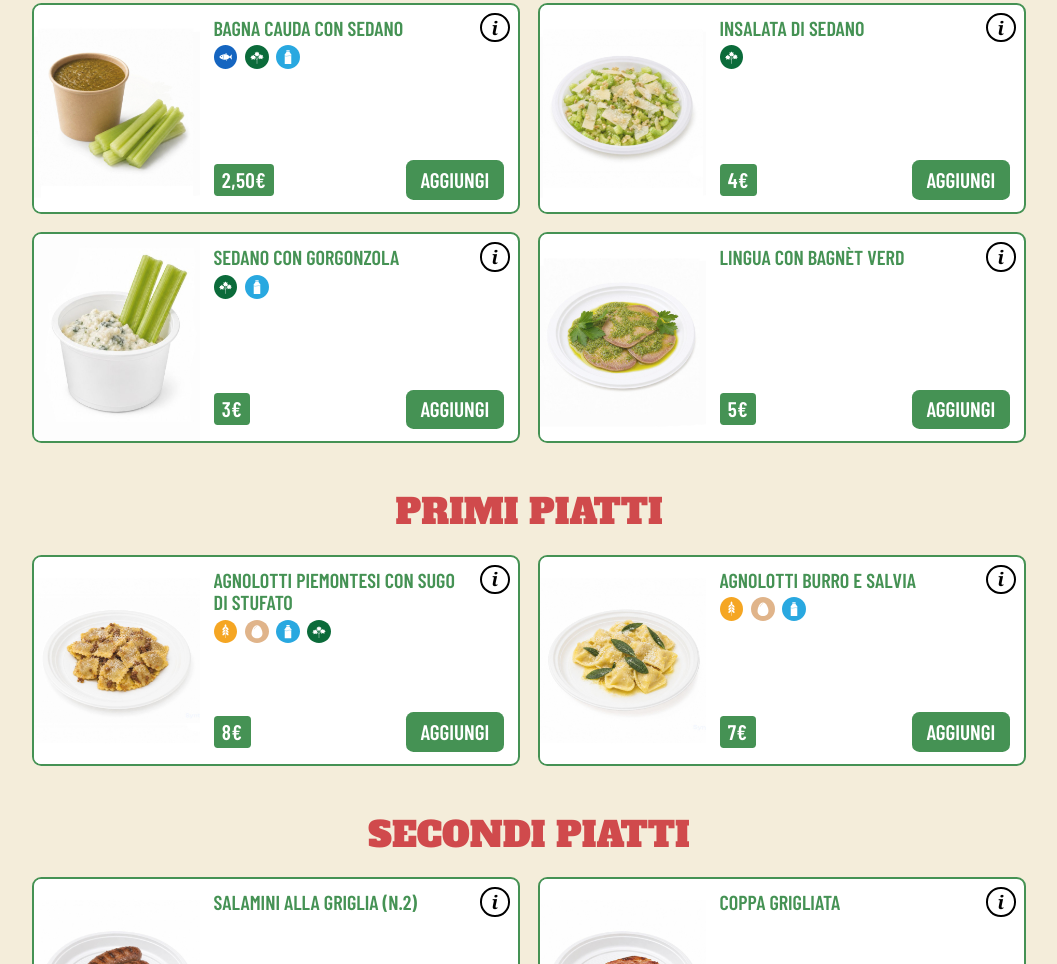
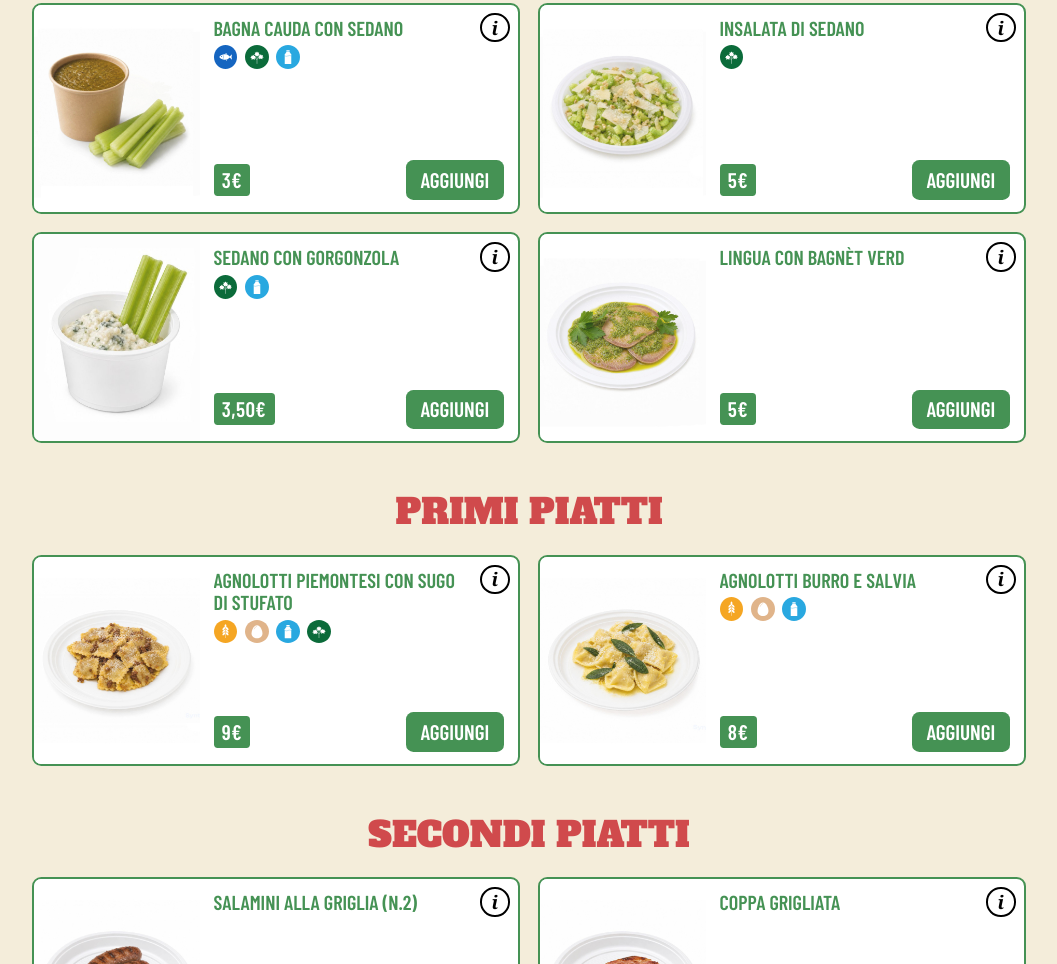
Before and after one commit to forsinettidiego-4aps/sagradelsedano, a plain HTML site: page index.html in a window 1280 px wide. Shown: the part 1070-2034 px from the top of the page, without its empty margins (111-1168 px from the left). Drawn offline with nearby package versions, Linux system fonts and the light colour scheme; a web font is replaced by a local one.

Commit message:
Update index.html

```diff
--- a/index.html
+++ b/index.html
@@ -1428,12 +1428,12 @@ var MENU = [
     Nomi validi: Cereali, Crostacei, Uova, Pesce, Arachidi, Soia, Latte, Frutta a guscio, Sedano,
     Senape, Semi di sesamo, Anidride solforosa e solfiti, Lupini, Molluschi (+ Funghi, Mais)
     Se non c'e' una nota, metti "" al 5° posto, es. ["Dolci","Torta","Torta",4,"","Latte, Uova"] */
- ["Antipasti","Bagna","Bagna cauda con sedano",2.5,"","Pesce, Sedano, Latte"],
- ["Antipasti","Ins.Sedano","Insalata di sedano",4,"","Sedano"],
- ["Antipasti","Sedano.Gorg","Sedano con gorgonzola",3,"","Sedano, Latte"],
+ ["Antipasti","Bagna","Bagna cauda con sedano",3,"","Pesce, Sedano, Latte"],
+ ["Antipasti","Ins.Sedano","Insalata di sedano",5,"","Sedano"],
+ ["Antipasti","Sedano.Gorg","Sedano con gorgonzola",3.5,"","Sedano, Latte"],
  ["Antipasti","Lingua.Bagn","Lingua con bagnèt verd",5],
- ["Primi piatti","Agn.Sugo","Agnolotti piemontesi con sugo di stufato",8,"","Cereali, Uova, Latte, Sedano"],
- ["Primi piatti","Agno.Burro","Agnolotti burro e salvia",7,"","Cereali, Uova, Latte"],
+ ["Primi piatti","Agn.Sugo","Agnolotti piemontesi con sugo di stufato",9,"","Cereali, Uova, Latte, Sedano"],
+ ["Primi piatti","Agno.Burro","Agnolotti burro e salvia",8,"","Cereali, Uova, Latte"],
  ["Secondi piatti","Salamini","Salamini alla griglia (n.2)",6],
  ["Secondi piatti","Coppa","Coppa grigliata",5],
  ["Secondi piatti","Grigliata","Grigliata mista",9,"2 salamini + coppa"],
```
